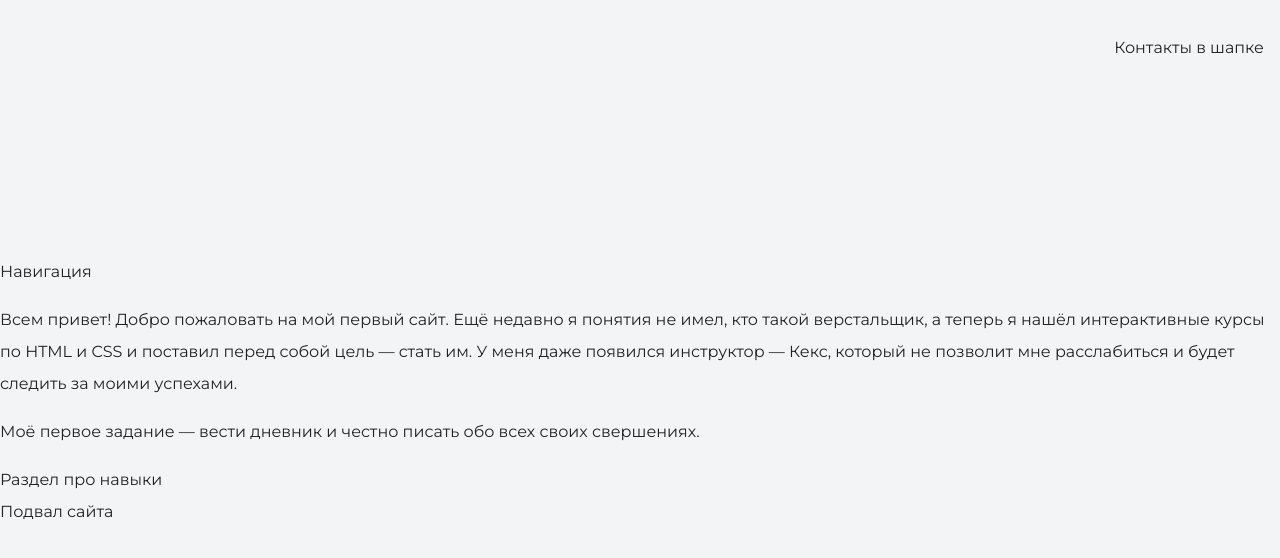
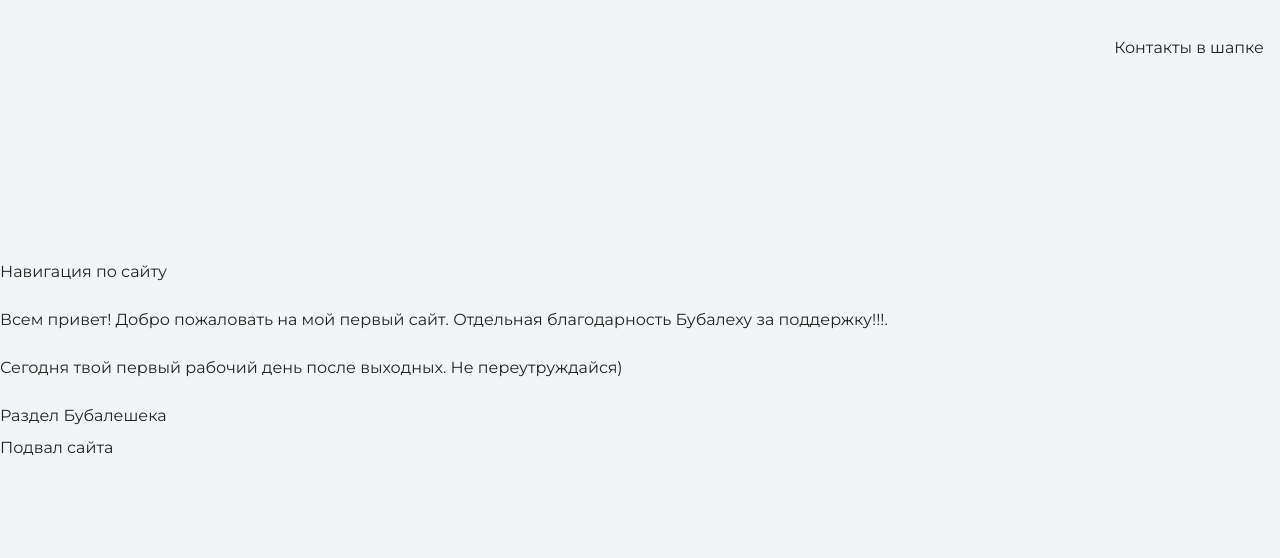
Before and after one commit to githaab/bubalex, a plain HTML site: page index.html in a window 1280 px wide. Drawn offline with Linux system fonts and the light colour scheme.

Commit message:
Первое изменение
Описание первого изменения

```diff
--- a/index.html
+++ b/index.html
@@ -6,6 +6,8 @@
     <meta name="description" content="Блог о процессе обучения веб-технологиям">
     <title>Сайт начинающего верстальщика</title>
     <link rel="stylesheet" href="style.css">
+
+    <!-- подключение нестандартных шрифтов Google. Сервис Google Fonts -->
     <link href="https://fonts.googleapis.com/css?family=Montserrat:400,500,700|Old+Standard+TT&display=swap&subset=cyrillic" rel="stylesheet">
   </head>
   <body>
@@ -16,14 +18,15 @@
     </header>
     <main>
       <nav>
-        Навигация
+        Навигация по сайту
       </nav>
       <section>
-        <p>Всем привет! Добро пожаловать на мой первый сайт. Ещё недавно я понятия не имел, кто такой верстальщик, а теперь я нашёл интерактивные курсы по HTML и CSS и поставил перед собой цель — стать им. У меня даже появился инструктор — Кекс, который не позволит мне расслабиться и будет следить за моими успехами.</p>
-        <p>Моё первое задание — вести дневник и честно писать обо всех своих свершениях.</p>
+        <p>Всем привет! Добро пожаловать на мой первый сайт.
+        Отдельная благодарность Бубалеху за поддержку!!!.</p>
+        <p>Сегодня твой первый рабочий день после выходных. Не переутруждайся)</p>
       </section>
       <section>
-        Раздел про навыки
+        Раздел Бубалешека
       </section>
     </main>
     <footer>
```
